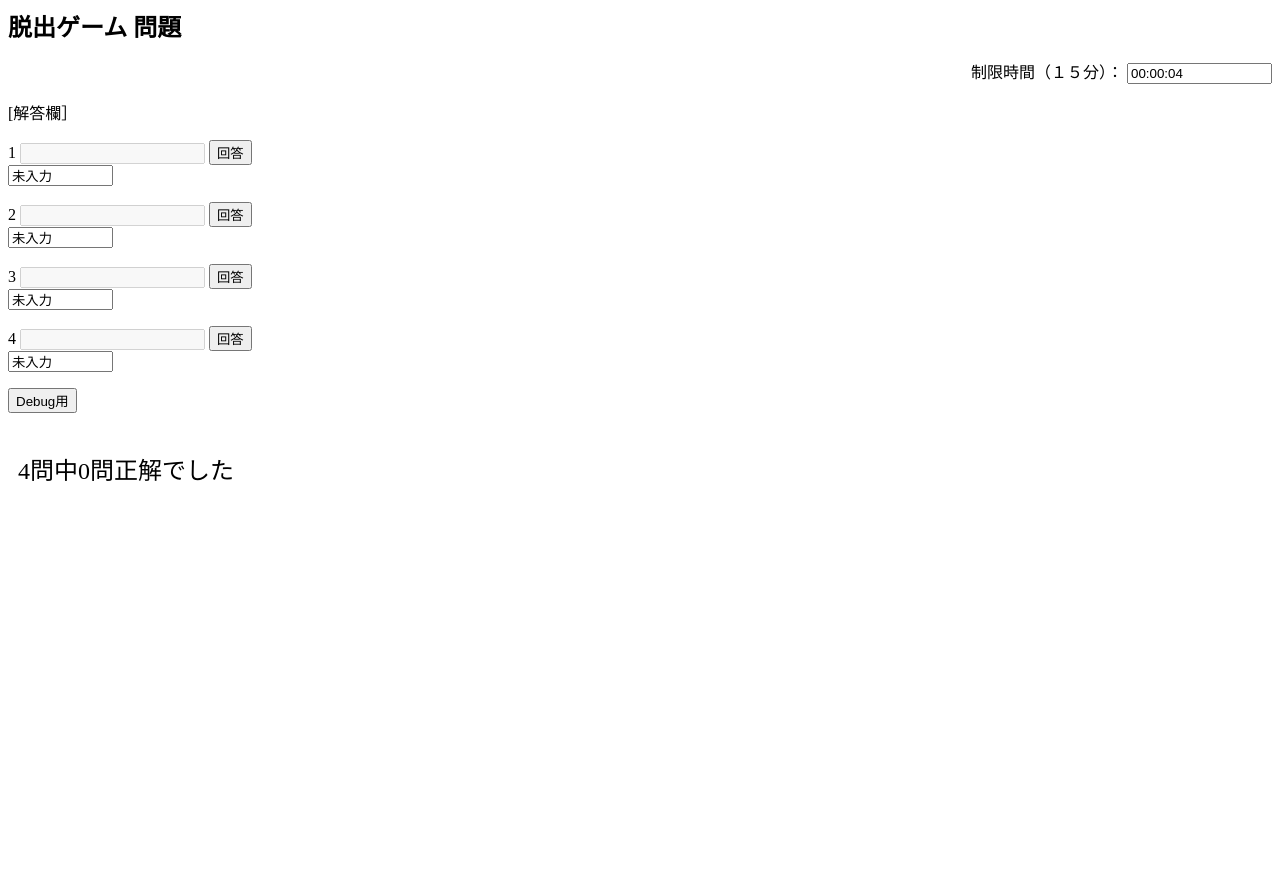
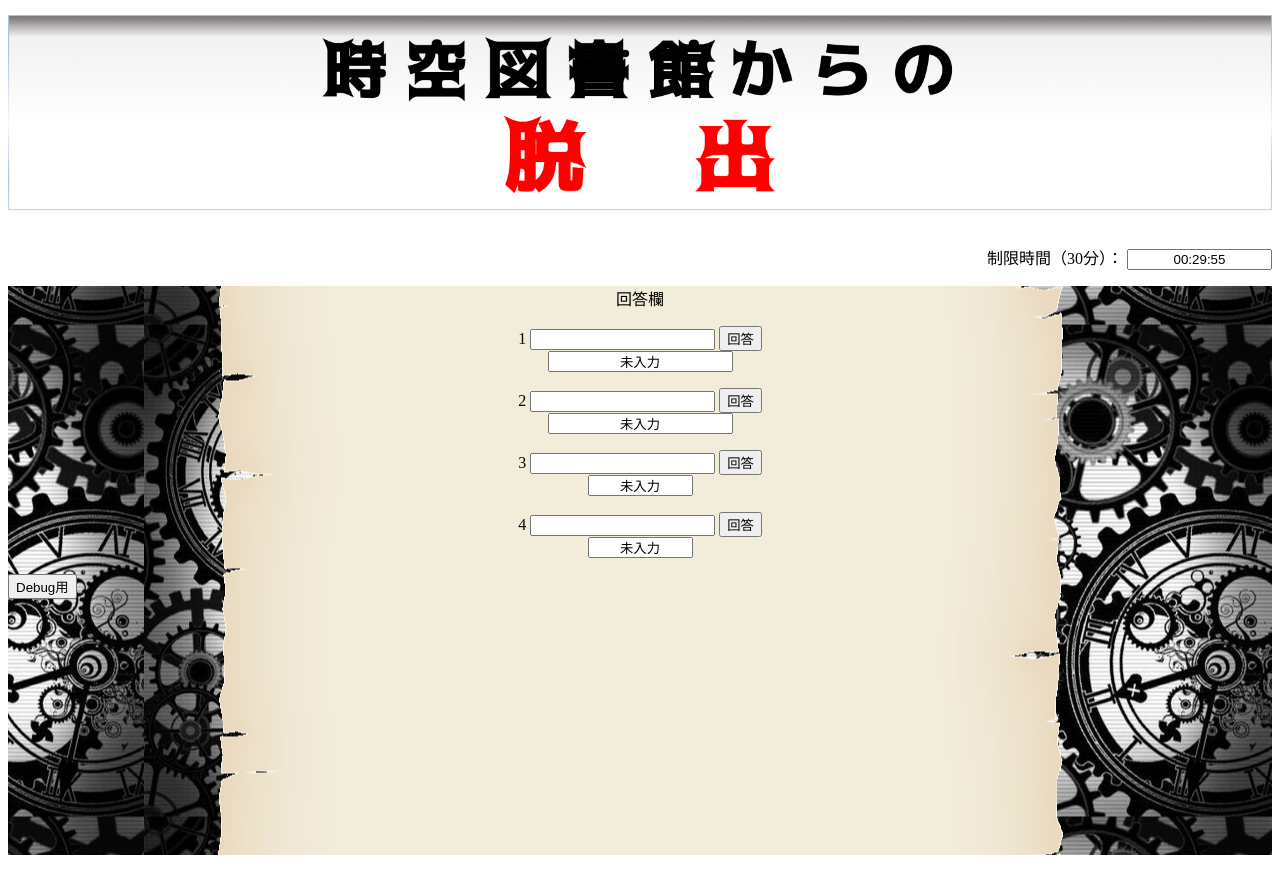
Before and after one commit to hatty2nd/hatty2nd.github.io, a plain HTML site: page index.html in a window 1280 px wide. Before the commit the page ends 800 px from the top, so only its background shows below. Drawn offline with Linux system fonts and the light colour scheme.

Commit message:
design update

```diff
--- a/anstimer.js
+++ b/anstimer.js
@@ -1,11 +1,11 @@
-var Answers = new Array(5);
+var Answers = new Array("hoge","fuga","hogehoge","hogefuga","hoge");
 var TimeLimit;
 var TimeStart;
 var Tid;
 
 function sample(e){
 	var ctx = document.getElementById('output').getContext('2d');
-  	ctx.font = "24px selfif";
+	ctx.font = "24px selfif";
   	ctx.fillText(String(e), 10, 50);
 	ctx.restore();
 	ctx.save();
@@ -21,7 +21,7 @@ function TimeInit(tt){
 function TimeDisplay(){
     now = new Date();
     dt = now.getTime() - TimeStart;
-		now.setTime(dt + now.getTimezoneOffset() * 60 * 1000);
+		now.setTime(TimeLimit-dt + now.getTimezoneOffset() * 60 * 1000);
     dt1 = "0" + now.getHours();    // ※2
     dt1 = dt1.substring(dt1.length - 2, dt1.length);
     dt2 = "0" + now.getMinutes();
@@ -30,6 +30,7 @@ function TimeDisplay(){
     dt3 = dt3.substring(dt3.length - 2, dt3.length);
     TL.TLIMIT.value = dt1 + ":" + dt2 + ":" + dt3;
     if(dt > TimeLimit){    // ※3
+    	TL.TLIMIT.value = "00:00:00";
         clearTimeout(Tid);    // タイマー解除
         alert("終了！ [OK] をクリックして下さい");
         PageCheck();    // ページ全体の解答チェック呼び出し
@@ -51,18 +52,24 @@ function PageCheck(){
 						}
         }
     }
+	if(dtokuten==4){
+		sample("全問正解! おめでとうございます!!")
+	}else{
 		sample("4問中"+dtokuten+"問正解でした");
+	}
         // 使用不可に設定
   //  SeisekiWrite(dtokuten);            // 成績(得点)記録
 }
-function IsTrue(form_answer){
+function IsTrue(form_answer,qnumber){
 	if(form_answer.KAITO.value == ""){
 		alert("no value");
-		form_answer.style="background-color:#bbfe85";
+	}
+	if(form_answer.KAITO.value == Answers[qnumber]){
+	form_answer.style="background-color:#bbfe85";
 		form_answer.CORRECT.value = "正解！";
 
 	}else{
-		alert("value:"+form_answer.KAITO.value);
+		form_answer.style="background-color:#cf7769";
 		form_answer.CORRECT.value = "不正解！";
 	}
 
--- a/index.html
+++ b/index.html
@@ -1,48 +1,53 @@
 <HTML>
 <HEAD>
-<TITLE>ラーニングアドバイザー</TITLE>
+<link rel="stylesheet" type="text/css" href="style.css">
+<TITLE>中京大学豊田図書館脱出ゲーム</TITLE>
 <SCRIPT language="JavaScript" src="anstimer.js"></SCRIPT></HEAD>
-<BODY onload="isReload();"><SCRIPT>
+<BODY  nload="isReload();"><SCRIPT>
 <!--
     //SeisekiRead();
 //-->
 </SCRIPT>
-<B><FONT size="5">脱出ゲーム 問題</FONT></B></P>
+
+<img src="images/title.png" width="100%">
 <DIV align="right">
-<FORM name="TL">制限時間（１５分）：
+<FORM name="TL">制限時間（30分）：
 <INPUT size="15" type="text" readonly name="TLIMIT" value="00:00:00">
 </FORM>
 </DIV>
 <SCRIPT language="JavaScript">
 <!--
-    TimeInit(0.05);    // 15分
+    TimeInit(30);    // 15分
 //-->
 </SCRIPT>
-<P>[解答欄］<BR>
-  <FORM name="pro1">
-1 <INPUT size="20" type="text" name="KAITO" >
-  <INPUT size="10" type="button" value = "回答" onclick="IsTrue(pro1)"><br>
-  <INPUT size="10" type="text" value = "未入力"　readonly="readonly" name = "CORRECT"> <!-- <INPUT type="hidden" name="KOTAE" value="1230"></FORM>-->
+<div class="input">
+<P align="center">回答欄<BR>
+  <FORM align="center" name="pro1">
+1 <INPUT id="input" type="text" name="KAITO" >
+  <INPUT id="button" type="button" value = "回答" onclick="IsTrue(pro1,0)"><br>
+  <INPUT id="state" type="text" value = "未入力"　readonly="readonly" name = "CORRECT"> <!-- <INPUT type="hidden" name="KOTAE" value="1230"></FORM>-->
   </FORM >
-  <FORM name="pro2">
-2  <INPUT size="20" type="text" name="KAITO" >
-  <INPUT size="10" type="button" value = "回答" onclick="IsTrue(pro2)"><br>
+  <FORM align="center" name="pro2">
+2 <INPUT id="input" type="text" name="KAITO" >
+  <INPUT id="button" type="button" value = "回答" onclick="IsTrue(pro2,1)"><br>
+  <INPUT id="state" type="text" value = "未入力"　readonly="readonly" name = "CORRECT"> <!-- <INPUT type="hidden" name="KOTAE" value="1230"></FORM>-->
+  </FORM>
+  <FORM align="center" name="pro3">
+3  <INPUT size="20" type="text" name="KAITO" >
+  <INPUT size="10" type="button" value = "回答" onclick="IsTrue(pro3,2)"><br>
   <INPUT size="10" type="text" value = "未入力"　readonly="readonly" name = "CORRECT"> <!-- <INPUT type="hidden" name="KOTAE" value="1230"></FORM>-->
   </FORM>
-  <FORM name="pro3">
-3  <INPUT size="20" type="text" name="KAITO" >
-  <INPUT size="10" type="button" value = "回答" onclick="IsTrue(pro3)"><br>
-  <INPUT size="10" type="text" value = "未入力"　readonly="readonly" name = "CORRECT"> <!-- <INPUT type="hidden" name="KOTAE" value="1230"></FORM>-->
-  </FORM>
-  <FORM name="pro4">
+  <FORM align="center" name="pro4">
 4  <INPUT size="20" type="text" name="KAITO" >
-  <INPUT size="10" type="button" value = "回答" onclick="IsTrue(pro4)"><br>
+  <INPUT size="10" type="button" value = "回答" onclick="IsTrue(pro4,3)"><br>
   <INPUT size="10" type="text" value = "未入力"　readonly="readonly" name = "CORRECT"> <!-- <INPUT type="hidden" name="KOTAE" value="1230"></FORM>-->
   </FORM>
 
 <FORM>
   <INPUT size = "16" type="button" value = "Debug用" onclick="debug()">
 </FORM>
-<canvas id="output" width="360" height="240"></canvas>
+<canvas id="output" width="480" height="240"></canvas>
+</p>
+</div>
 </BODY>
 </HTML>
--- /dev/null
+++ b/style.css
@@ -0,0 +1,14 @@
+
+.input{
+ position: center;
+ align-item:center;
+ background-image:url(images/sheet.png),url(images/back.jpg);
+ background-repeat:no-repeat,repeat;
+ background-position:center,right;
+}
+
+input{
+ position:center;
+ text-align:center;
+ fontsize:30;
+}
```
Also changed, not shown: images/back.jpg (added), images/sheet.jpg (added), images/sheet.png (added), images/title.png (added), sheet.jpg (added), 1 other file.
